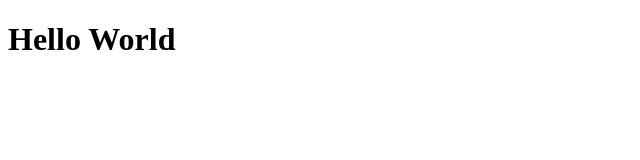
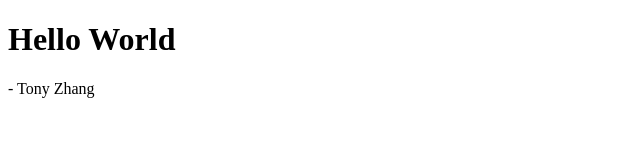
Before and after one commit to garrisonz/garrisonz.github.io, a plain HTML site: page index.html in a window 1280 px wide. Shown: the whole page, without its empty margins (0-640 px from the left). Drawn offline with Linux system fonts and the light colour scheme.

Commit message:
update page

```diff
--- a/index.html
+++ b/index.html
@@ -6,5 +6,6 @@
 </head>
 <body>
 	<h1>Hello World</h1>
+	<p>- Tony Zhang</p>
 </body>
 </html>
```
